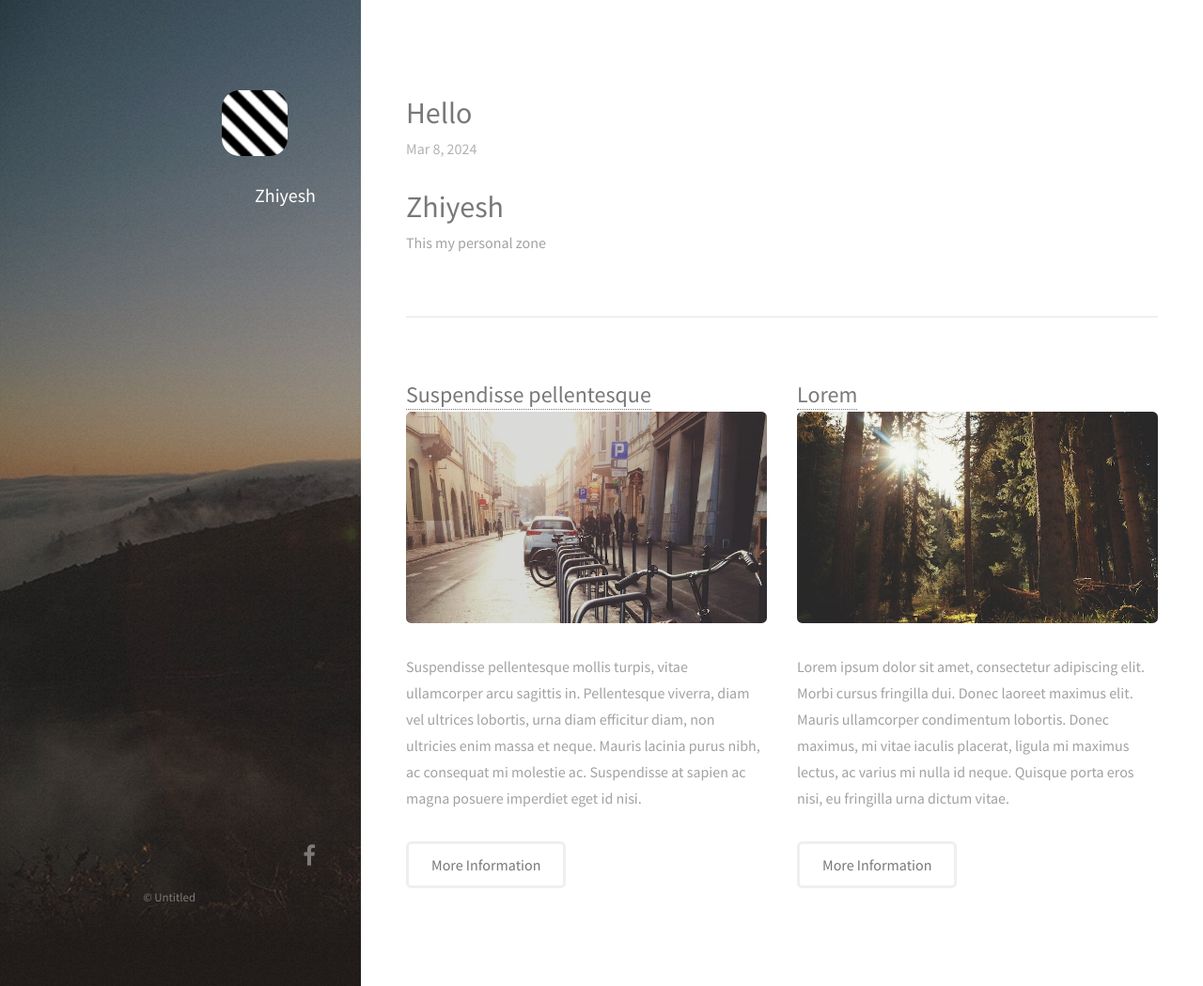
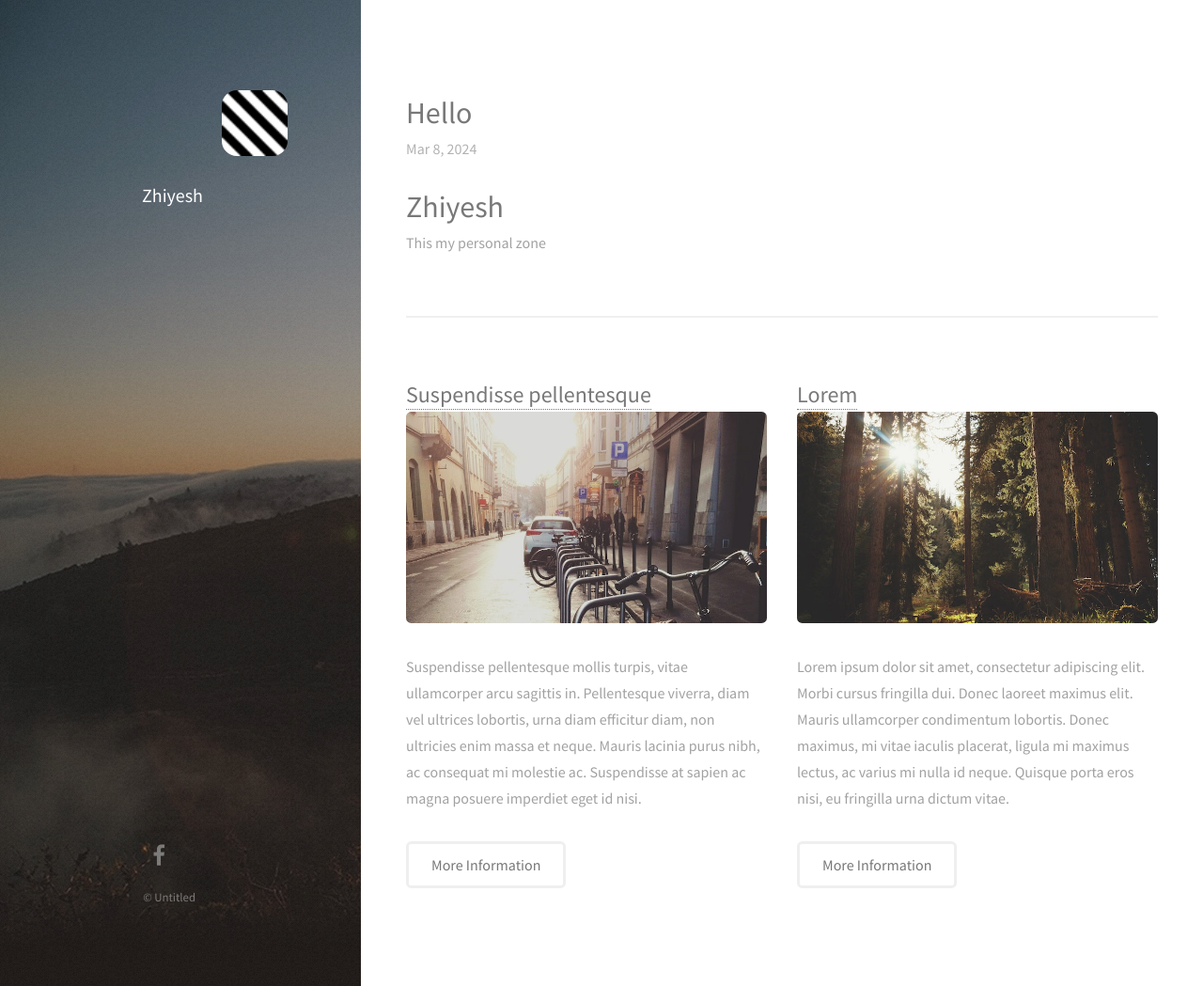
Before and after one commit to Zhiyelah/zhiyelah.github.io, a Jekyll site: the page built from index.html, in a window 1280 px wide and 1049 px high. Shown: the whole window at 94% size. Built offline with Jekyll 4.4.1, drawn with Linux system fonts in a browser that asks for light colours; nearby versions of some CDN libraries.

Commit message:
Update main.css

```diff
--- a/css/main.css
+++ b/css/main.css
@@ -2080,7 +2080,7 @@
 			}
 
 			.image.avatar img {
-				border-radius: 27%;
+				border-radius: 23%;
 				width: 70%;
 			}
 
@@ -2485,6 +2485,7 @@
 			font-size: 1.35em;
 			line-height: 1.75em;
 			margin: 0;
+			padding-right: 6em;
 		}
 
 		#header .image.avatar {
@@ -2505,6 +2506,7 @@
 
 		#footer .icons {
 			margin: 1em 0 0 0;
+			padding-right: 10em;
 		}
 
 			#footer .icons a {
@@ -3150,7 +3152,6 @@
  	.editor-link {
  		display: none;
  		margin-top: 0;
-		padding-right: 10em;
  	}
 
  	ul.actions li.editor-link {
```
